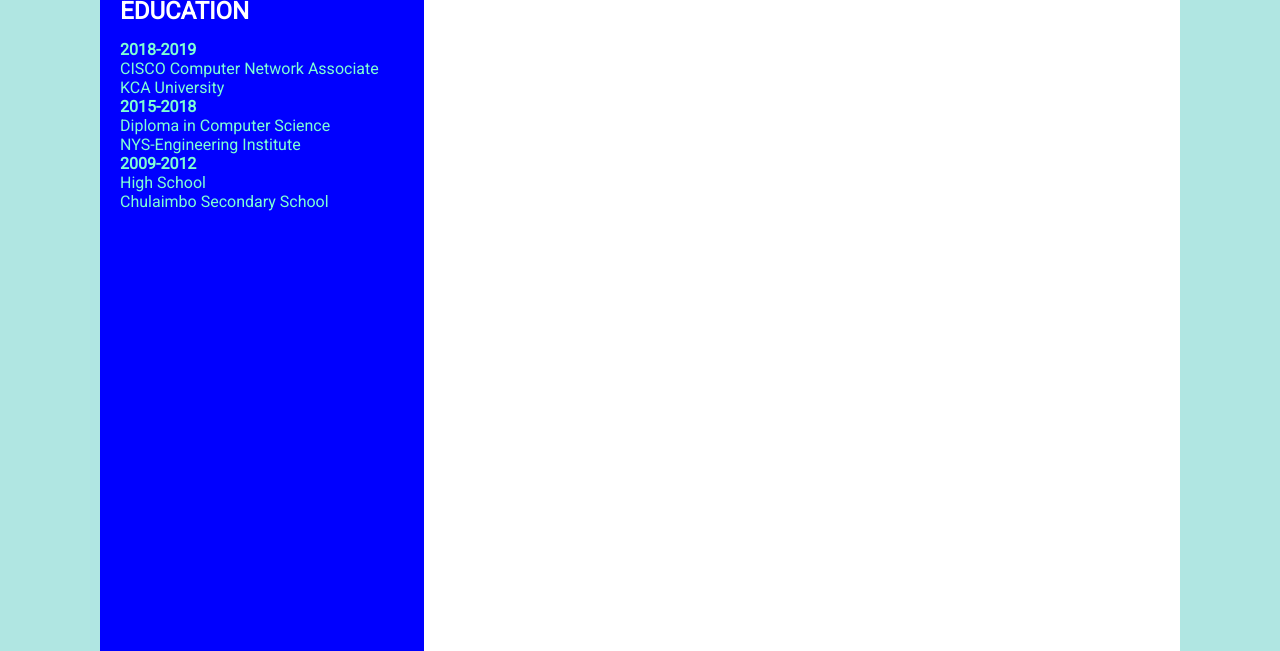
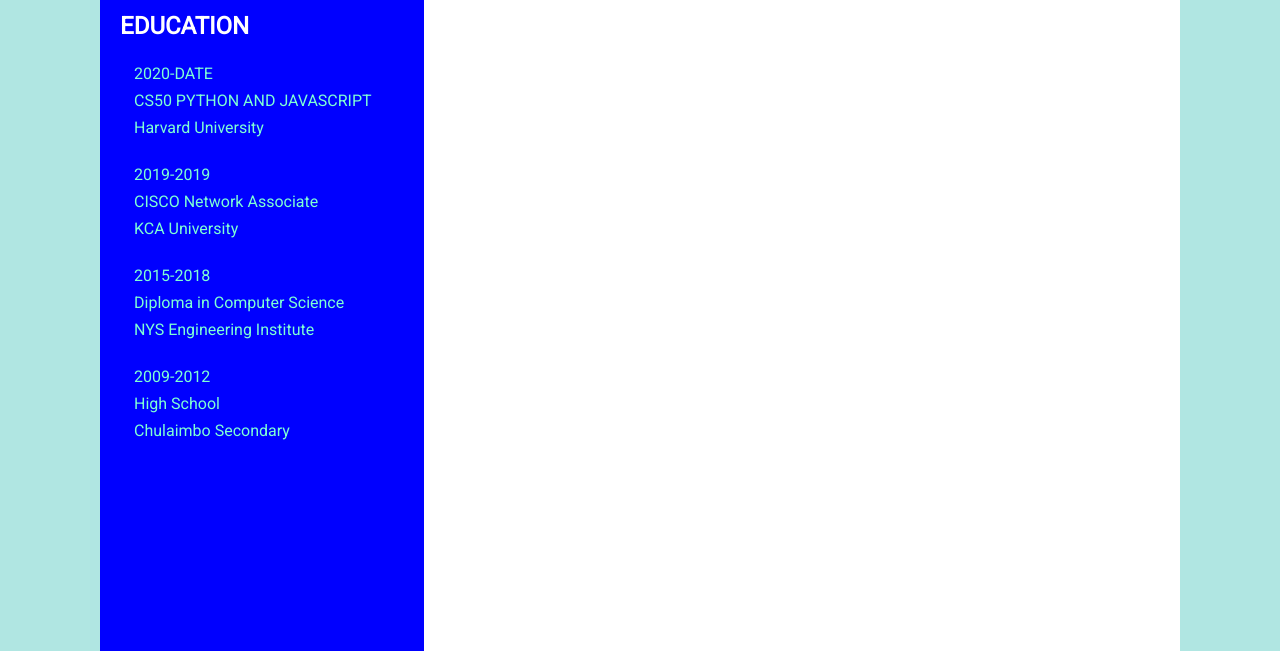
Before and after one commit to Barry-owino/dbarryCK-cv, a plain HTML site: page index.html in a window 1280 px wide. Shown: the part 741-1392 px from the top of the page. Drawn offline with Linux system fonts and the light colour scheme.

Commit message:
modified the education div

```diff
--- a/index.html
+++ b/index.html
@@ -66,21 +66,29 @@
       <div class="education">
         <h2 class="title">EDUCATION</h2>
         <div class="edu-items">
-          <div class="item">
-            <h4>2018-2019</h4>
-            <p>CISCO Computer Network Associate</p>
-            <p>KCA University</p>
-          </div>
-          <div class="item">
-            <h4>2015-2018</h4>
-            <p>Diploma in Computer Science</p>
-            <p>NYS-Engineering Institute</p>
-          </div>
-          <div class="item">
-            <h4>2009-2012</h4>
-            <p>High School</p>
-            <p>Chulaimbo Secondary School</p>
-          </div>
+          <ul>
+            <li>
+              <span class="year">2020-DATE</span>
+              <span class="course">CS50 PYTHON AND JAVASCRIPT</span>
+              <span class="inst ">Harvard University</span>
+            </li>
+            <li>
+              <span class="year">2019-2019</span>
+              <span class="course">CISCO Network Associate</span>
+              <span class="inst">KCA University</span>
+            </li>
+            <li>
+              <span class="year">2015-2018</span>
+              <span class="course">Diploma in Computer Science</span>
+              <span class="inst">NYS Engineering Institute</span>
+            </li>
+            <li>
+              <span class="year">2009-2012</span>
+              <span class="course">High School</span>
+              <span class="inst">Chulaimbo Secondary</span>
+            </li>
+          </ul>
+
         </div>
       </div>
     </div>
--- a/style.css
+++ b/style.css
@@ -98,13 +98,26 @@ span.text{
 }
 
 .edu-items{
+  margin-top:10px;
   color:aquamarine;
-  margin-top: 15px;
 }
 
-.edu-items.item{
+.education h2{
+  margin-top:15px;
+
+}
+
+.edu-items ul{
+
+}
+
+.edu-items ul li{
+  list-style-type:none;
   padding:10px;
   display:flex;
   flex-direction:column;
-  justify-content:space-between;
 }
+
+.edu-items ul li span{
+  padding:4px;
+}
```
